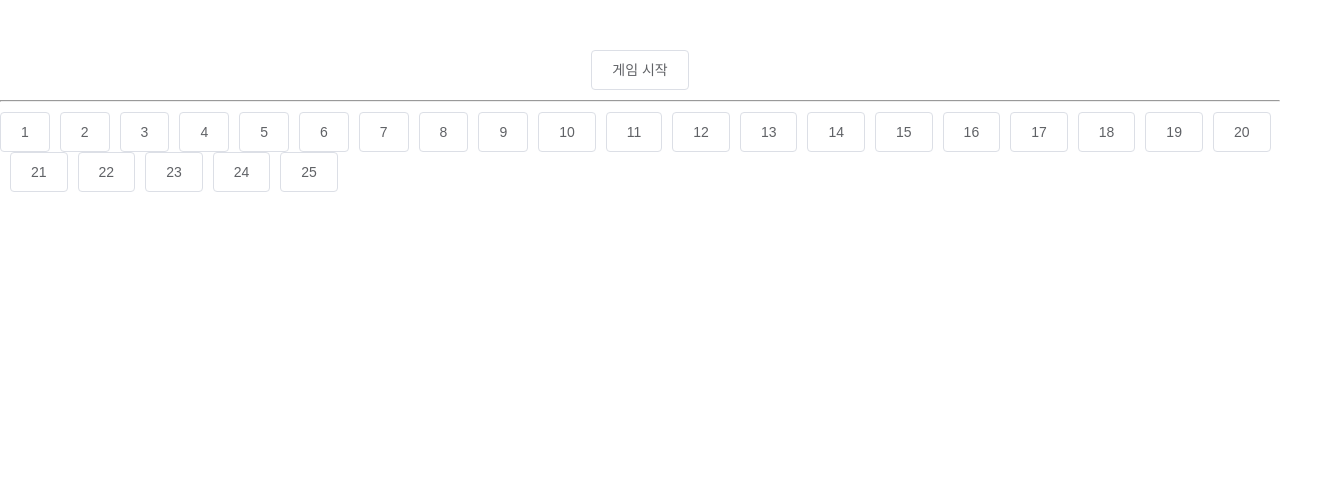
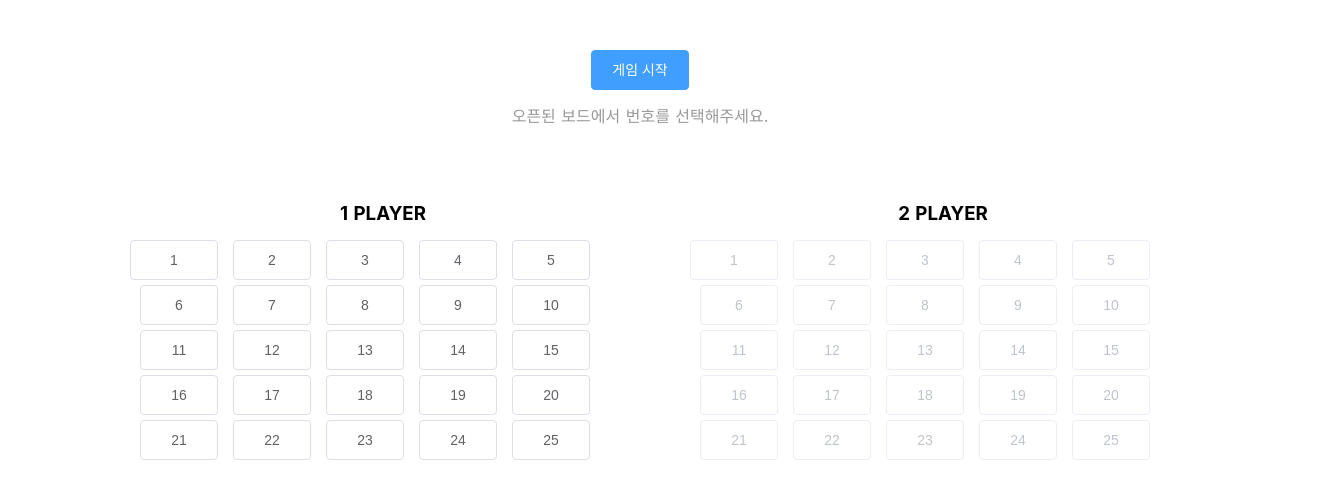
Before and after one commit to GeunHeeKim/vingo, a Nuxt app: page / in a window 1280 px wide. Shown: the top 498 px of the page, 1330 px wide, since content can reach past the window. Built offline with nearby package versions, Linux system fonts and the light colour scheme.

Commit message:
shuffle board, select number function init

```diff
--- a/pages/index.vue
+++ b/pages/index.vue
@@ -2,51 +2,152 @@
   <div class="mt-50">
     <el-row>
       <el-col class="text-center">
-        <el-button @click="openClick()">게임 시작</el-button>
+        <el-button type="primary" @click="initGame()">
+          {{clickable ? '게임 재시작' : '게임 시작'}}
+        </el-button>
+      </el-col>
+      <el-col>
+        <div class="info-text">오픈된 보드에서 번호를 선택해주세요.</div>
       </el-col>
     </el-row>
-    <hr>
-    <div>
-      <el-button v-for="i in 25" :key="i" :disabled="clickable">
-        <!-- {{initBoard[i-1]}} -->
-        {{i}}
-      </el-button>
-    </div>
+    <el-row :gutter="100" class="wrap-player">
+      <!-- 1 player -->
+      <el-col :span="12">
+        <h3 class="text-center">1 PLAYER</h3>
+        <div class="wrap-board">
+          <el-button v-for="(number,i) in playerBoard1"
+            :key="i"
+            :disabled="!player1"
+            :id="`p1_${i+1}`"
+            @click="selectNumber($event,i,number)">
+            {{playerBoard1[i]}}
+          </el-button>
+        </div>
+      </el-col>
+      <!-- 2 player -->
+      <el-col :span="12">
+        <h3 class="text-center">2 PLAYER</h3>
+        <div class="wrap-board">
+          <el-button v-for="(number,i) in playerBoard2"
+            :key="i"
+            :disabled="player1"
+            :id="`p2_${i+1}`"
+            @click="selectNumber($event,i,number)">
+            {{playerBoard2[i]}}
+          </el-button>
+        </div>
+      </el-col>
+    </el-row>
   </div>
 </template>
 <script>
 export default {
   data() {
     return {
-      // initBoard : []
-      clickable : false
+      playerBoard1 : [],
+      playerBoard2 : [],
+      clickable : false,
+      player1: true,
+      binghPlayer1: [],
+      binghPlayer2: [],
+      bingoArray : [
+        [1, 2, 3, 4, 5],
+        [6, 7, 8, 9, 10],
+        [11, 12, 13, 14, 15],
+        [16, 17, 18, 19, 20],
+        [21, 22, 23, 24, 25],
+        [1, 6, 11, 16, 21],
+        [2, 7, 12, 17, 22],
+        [3, 8, 13, 18, 23],
+        [4, 9, 14, 19, 24],
+        [5, 10, 15, 20, 25],
+        [1, 7, 13, 19, 25],
+        [5, 9, 13, 17, 21]
+      ]
     }
   },
-  mounted() {
-    // this.initNumber()
+  created() {
+    this.initNumber()
   },
   methods: {
-    // initNumber() {
-    //   // let no = Math.floor(Math.random() * 25) + 1;
-    //   // for(let i=0; i<25; i++) {
-    //   //   this.initBoard[i]= i + 1
-    //   // }
-    //   // console.log(this.initBoard)
-    // }
+    initNumber() {
+      // let no = Math.floor(Math.random() * 25) + 1;
+      for(let i=0; i<25; i++) {
+        this.playerBoard1[i]= i + 1
+        this.playerBoard2[i]= i + 1
+      }
+    },
+    initGame() {
+      this.openClick()
+      this.shuffleBoard(this.playerBoard1)
+      this.shuffleBoard(this.playerBoard2)
+    },
+    selectNumber($event,i,n) {
+      this.updateBingo($event,i,n),
+      this.changePlayer()
+    },
+    updateBingo($event,i,n) {
+      //get id
+      //get number
+      let position = i + 1
+      let selfNumber = n
+      console.log('player1','id:',position, 'no:',selfNumber)
+
+
+      //다른 플레이어 숫자판의 number 찾기
+      let p2Id = this.playerBoard2.findIndex((el) => el === selfNumber)
+      console.log(p2Id + 1)
+
+      //다른 플레이어 숫자판의 id 찾기
+      //css class추가
+      //다신 클릭못하게 하기
+    },
     openClick() {
       this.clickable = !this.clickable
+    },
+    changePlayer() {
+      this.player1 = !this.player1
+    },
+    shuffleBoard(a) {
+      let j, x, i
+      for (i = a.length; i; i -= 1) {
+          j = Math.floor(Math.random() * i)
+          x = a[i - 1]
+          a[i - 1] = a[j]
+          a[j] = x
+      }
     }
   }
 }
 </script>
 <style lang="css">
-  hr {
-    margin: 10px 0
+  h3 {
+    margin: 50px 0px 15px 10%
   }
   .mt-50 {
     margin-top: 50px
   }
+  .wrap-player {
+    padding: 10px 130px
+  }
   .text-center {
     text-align: center
   }
+  .wrap-board {
+    display: grid;
+    grid-template-columns: repeat(5, 1fr);
+    grid-gap: 5px;
+    /* grid-auto-rows: minmax(100px, auto); */
+  }
+  .info-text {
+    text-align: center;
+    color: #999;
+    width: 60%;
+    margin: 10px auto;
+    border-radius: 5px;
+    line-height: 2;
+  }
+  .el-button--success {
+    cursor:not-allowed
+  }
 </style>
```
